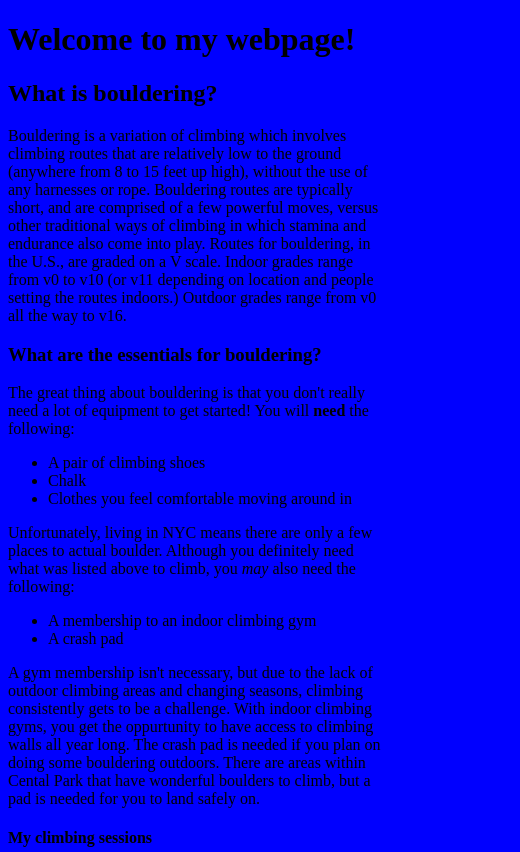
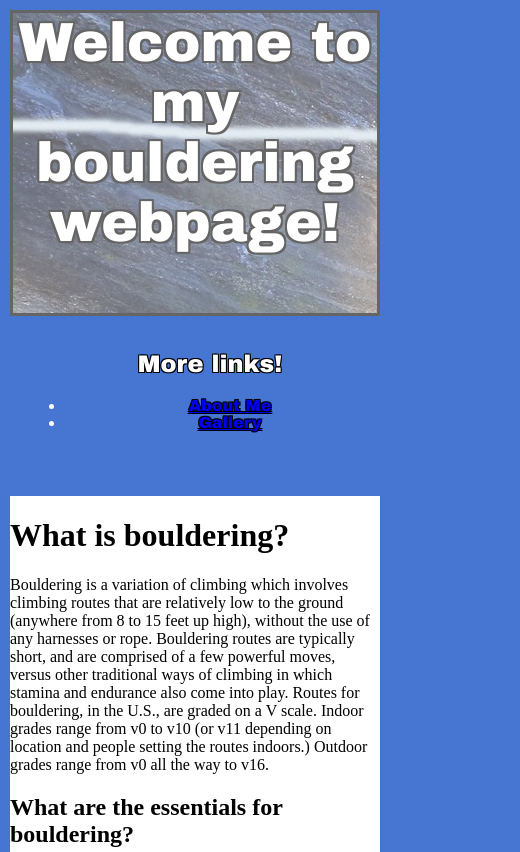
Before and after one commit to k-shetty/k-shetty.github.io, a plain HTML site: page index.html in a window 390 px wide. Shown: the top 852 px of the page, 520 px wide, since content can reach past the window. Drawn offline with Linux system fonts and the light colour scheme.

Commit message:
Updated index.html, about.html, and gallery.html with id and class selctors. Added 2 new images to image directory. Added more content to styles.css.

```diff
--- a/index.html
+++ b/index.html
@@ -4,16 +4,25 @@
 <head>
 	<title>Karan's Bouldering Page</title>
 	<link rel="stylesheet" type="text/css" href="styles.css">
+
 </head>
 
+<header id="header">Welcome to my bouldering webpage!</header>
+
+<nav class="navmain">
+	<h1>More links!</h1>
+		<ul>
+    		<li class="li"><a href="about.html">About Me</a></li>
+    		<li class="li"><a href="gallery.html">Gallery</a></li>
+		</ul>
+</nav>
+
 <body>
-
-	<h1>Welcome to my webpage!</h1>
-
-	<h2>What is bouldering?</h2>
+<main id="homemain">
+	<h1>What is bouldering?</h1>
 	<p>Bouldering is a variation of climbing which involves climbing routes that are relatively low to the ground (anywhere from 8 to 15 feet up high), without the use of any harnesses or rope. Bouldering routes are typically short, and are comprised of a few powerful moves, versus other traditional ways of climbing in which stamina and endurance also come into play. Routes for bouldering, in the U.S., are graded on a V scale. Indoor grades range from v0 to v10 (or v11 depending on location and people setting the routes indoors.) Outdoor grades range from v0 all the way to v16.</p>
 
-	<h3>What are the essentials for bouldering?</h3>
+	<h2>What are the essentials for bouldering?</h2>
 	<p>The great thing about bouldering is that you don't really need a lot of equipment to get started! You will <strong>need</strong> the following:</p>
 
 	<ul>
@@ -30,7 +39,7 @@
 	</ul>
 	<p>A gym membership isn't necessary, but due to the lack of outdoor climbing areas and changing seasons, climbing consistently gets to be a challenge. With indoor climbing gyms, you get the oppurtunity to have access to climbing walls all year long. The crash pad is needed if you plan on doing some bouldering outdoors. There are areas within Cental Park that have wonderful boulders to climb, but a pad is needed for you to land safely on.</p>
 
-	<h4>My climbing sessions</h4>
+	<h3>My climbing sessions</h3>
 	<p>I have a membership to Brooklyn Boulders Queensbridge, and tend to climb at the gym roughly three times a week. I stick to bouldering for the majority of my time spent there, but do some light weight training in the provided weights section prior to climbing. Depending on the day, it'll either be focusing on chest, back or legs. I would consider myself on an intermediate level in terms of bouldering. I tend to work my way up to problems that are graded around the v6/v7 range. The following table lists the number of routes I climb for that grade during a normal climbing session. For the higher graded routes, I will have count it as long as I got two or three moves of the route completed (for the purpose of this table). This will vary from day to day depending on how my body is feeling on that day.</p>
 
 	<table border=2>
@@ -56,14 +65,12 @@
 		</tr>
 	</table>
 
-	<p>
-	<div>
+	<div class="climbing-pics">
 		<img src="images/Crushing a pink v4.jpg" width="512" height="288" alt="Balancing on pink v4"/>
 		<img src="images/Big move on pink v4.jpg" width="512" height="288" alt="Reaching the final hold"/>
 		<img src="images/Starting yellow v4.jpg" width="512" height="288" alt="Starting yellow v4">
 		<img src="images/Staying tight on yellow v4.jpg" width="512" height="288" alt="Balancing on yellow v4">
 	</div>
-	</p>
 
 	<p>Here are some pictures of me working on some problems (routes). The difference in between the first two pictures is one move. It's a big move to reach the final hold in the problem. The other two pictures are on a different problem</p>
 
@@ -78,14 +85,6 @@
 	<h5>Release 1 Part 4</h5>
 	<p>I already had the idea for my webiste in mind before looking for a similar website to compare mine too. I decided to check out a <a href="http://climbingschool.org/types-of-climbing">website</a> that I go to from time to time for climbing for this part of the assigment. I think this website looks pretty good. It's organized well, and navigating the site is easy. After looking at the source code, there was a lot that I had a hard time understanding. I have a feeling this may be because of the CSS used to style the webpage. I did recognize the html elements that we have been introduced to so far, like the elements used for general structure and flow for an html document, like the elements I used to design this webpage. I also ended up learning how to embed youtube videos after looking at the source code for the website, which I eneded up incorporating into my own webpage. Comparing it to my website leaves my webpage needing more. The climbing site I linked to is more polished and contains way more content than my webpage contains. I also noticed I was more liberal in my usage of heading elements.
 	It was insightful to see how that website was structured to mine, and to get an idea of different websites are structured. I also feel like my understanding of html documents helped me wrap my head around some of the material I was not yet introduced to.</p>
-
-<footer>
-	<h1>More links!</h1>
-		<ul>
-    		<li><a href="about.html">About Me</a></li>
-    		<li><a href="gallery.html">Gallery</a></li>
-		</ul>
-</footer>
-
+</main>
 </body>
 </html>
--- a/styles.css
+++ b/styles.css
@@ -1,3 +1,86 @@
+html {
+	max-width: 100%;
+	background-color: #4675d2;
+	margin: auto;
+}
+
+#header {
+	border-style: solid;
+	border-width: medium;
+	border-color: black;
+	font-family: "Arial Black";
+	background-image: url(images/CR-traverse.jpg);
+	background-color: #ffffff;
+	text-align: center;
+	vertical-align: center;
+	color: white;
+	opacity: .6;
+	height: 300px;
+	max-width: 100%;
+	text-shadow:
+    -2px -2px 0 #000,
+    2px -2px 0 #000,
+    -2px 2px 0 #000,
+    2px 2px 0 #000;
+    font-size: 55px;
+ }
+
+.navmain {
+	display: inline-block;
+	vertical-align: top;
+	width: 15%;
+	height: 100%;
+	background-color: #4675d2;
+	font-family: "Arial Black";
+	color: white;
+	text-shadow:
+    -1px -1px 0 #000,
+    1px -1px 0 #000,
+    -1px 1px 0 #000,
+    1px 1px 0 #000;
+    padding: 15px;
+
+ }
+
+.climbing-pics{
+	display: inline-block;
+	border: 1px solid black;
+	margin: 5px;
+	padding: 5px;
+	}
+.climbing-pics img{
+	width: 100%;
+	height: auto;
+}
+
 body {
-	background: blue;
+	background-color: white;
+	margin: 10px;
+	}
+
+main {
+	display: inline-block;
+	background: white;
+	width: 80%;
 }
+
+a:visited {
+    color: red;
+}
+
+
+@media screen and (max-width: 575px) {
+	.navmain {
+		display: block;
+		vertical-align: top;
+		width: 100%;
+		height: 150px;
+		background-color: #4675d2;
+		font-family: "Arial Black";
+		text-align: center;
+	}
+	#homemain {
+		display: block;
+		width: 100%;
+	}
+}
```
Also changed, not shown: about.html (+13 -3 lines), gallery.html (+14 -4 lines), images/CR-traverse.jpg (added), 1 other file.
